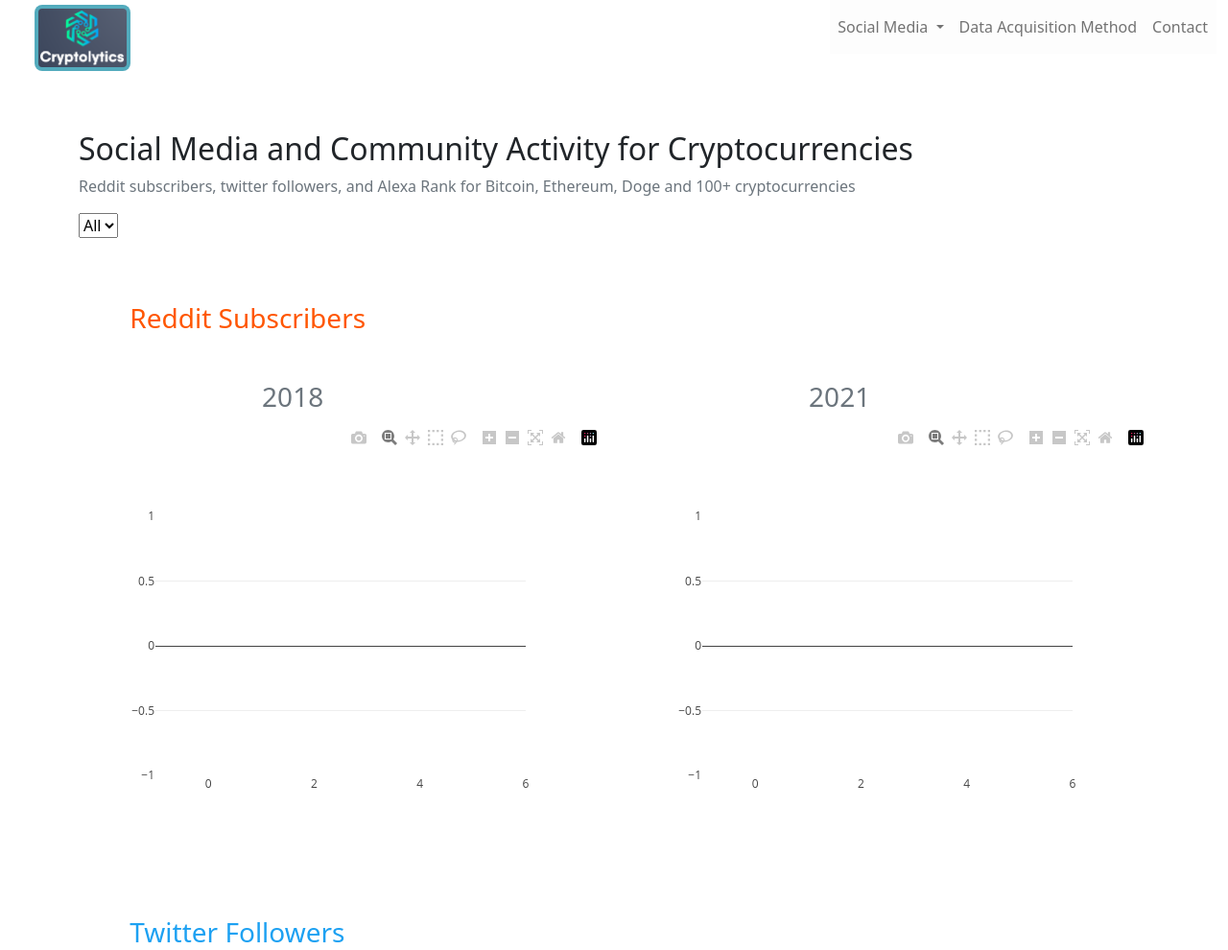
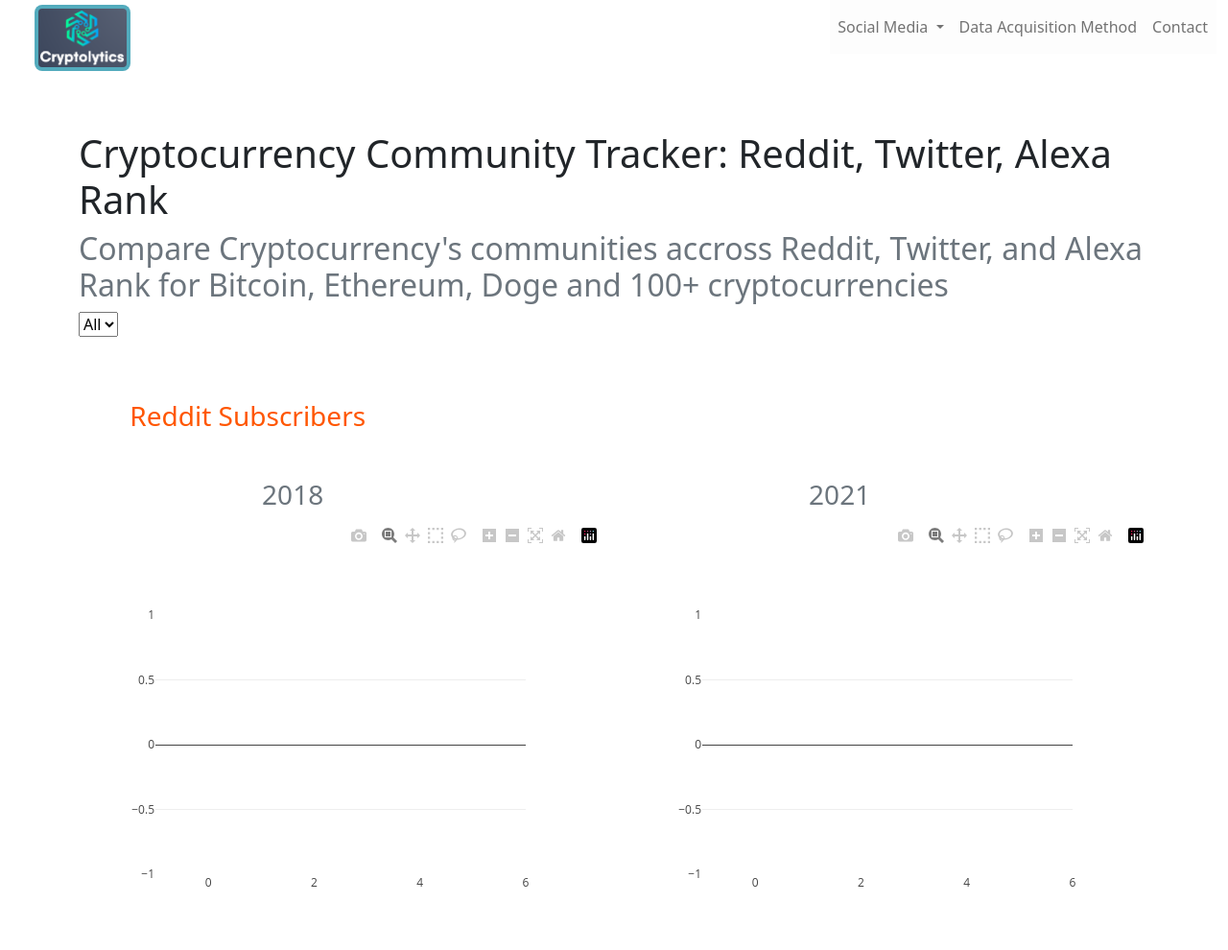
Before and after one commit to DataJohann/cryptocurrencies, a Flask app: page / in a window 1280 px wide. Shown: the top 990 px of the page at 96% size. Run offline with Flask 2, Linux system fonts and the light colour scheme; data that the repository does not hold is empty; parts of the project's set-up code (start-up, migrations or seed data) failed here and were passed over; some libraries are stand-ins or nearby versions.

Commit message:
chanhed h tags to include more information to improve SEO

```diff
--- a/crypto/templates/index.html
+++ b/crypto/templates/index.html
@@ -93,8 +93,8 @@
     <div class="container container-top">
         <div class="row">
             <div class="col">
-                <h2>Social Media and Community Activity for Cryptocurrencies </h2>
-                <p class="text-muted">Reddit subscribers, twitter followers, and Alexa Rank  for Bitcoin, Ethereum, Doge and 100+ cryptocurrencies
+                <h1>Cryptocurrency Community Tracker: Reddit, Twitter, Alexa Rank </h1>
+                <h2 class="text-muted">Compare Cryptocurrency's communities accross Reddit, Twitter, and Alexa Rank for Bitcoin, Ethereum, Doge and 100+ cryptocurrencies</h2>
 
                 <div class="well">
                     <select id="selDataset" onchange="optionChanged(this.value)"></select>
```
